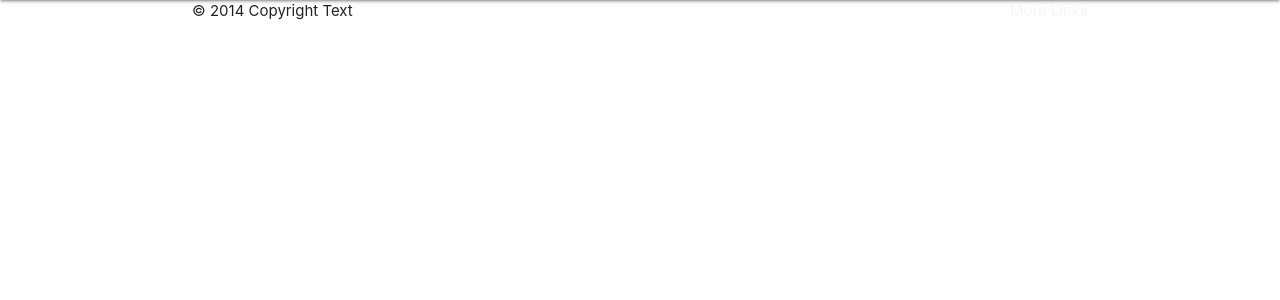
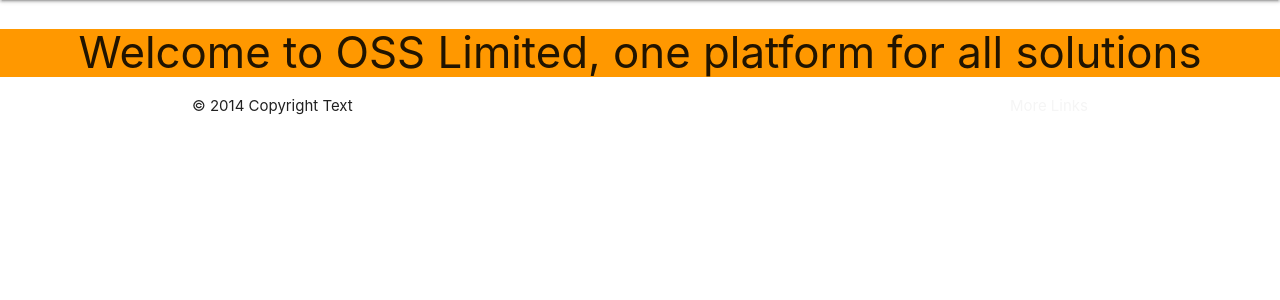
Before and after one commit to shiva123-coder/one-stop-solution, a Flask app: page / in a window 1280 px wide. Shown: the part 64-364 px from the top of the page. Run offline with Flask 2, Linux system fonts and the light colour scheme; data that the repository does not hold is empty; some libraries are stand-ins or nearby versions; some web fonts are replaced.

```diff
--- a/templates/home.html
+++ b/templates/home.html
@@ -1,6 +1,6 @@
 {% extends "base.html" %}
 {% block content %}
-
+<h3 class="orange center-align">Welcome to OSS Limited, one platform for all solutions</h3>
   {% for job in jobs %}
         <img src="{{ job.image }}"
            class="job-images" /> <br>
```
Also changed, not shown: README.md, static/images/cleaning.jpg (deleted), static/images/driving.jpg (deleted), static/images/electric.jpg (deleted), static/images/gardening.jpg (deleted), static/images/image_url1.jpg (added), static/images/plumbing.jpg (deleted).
